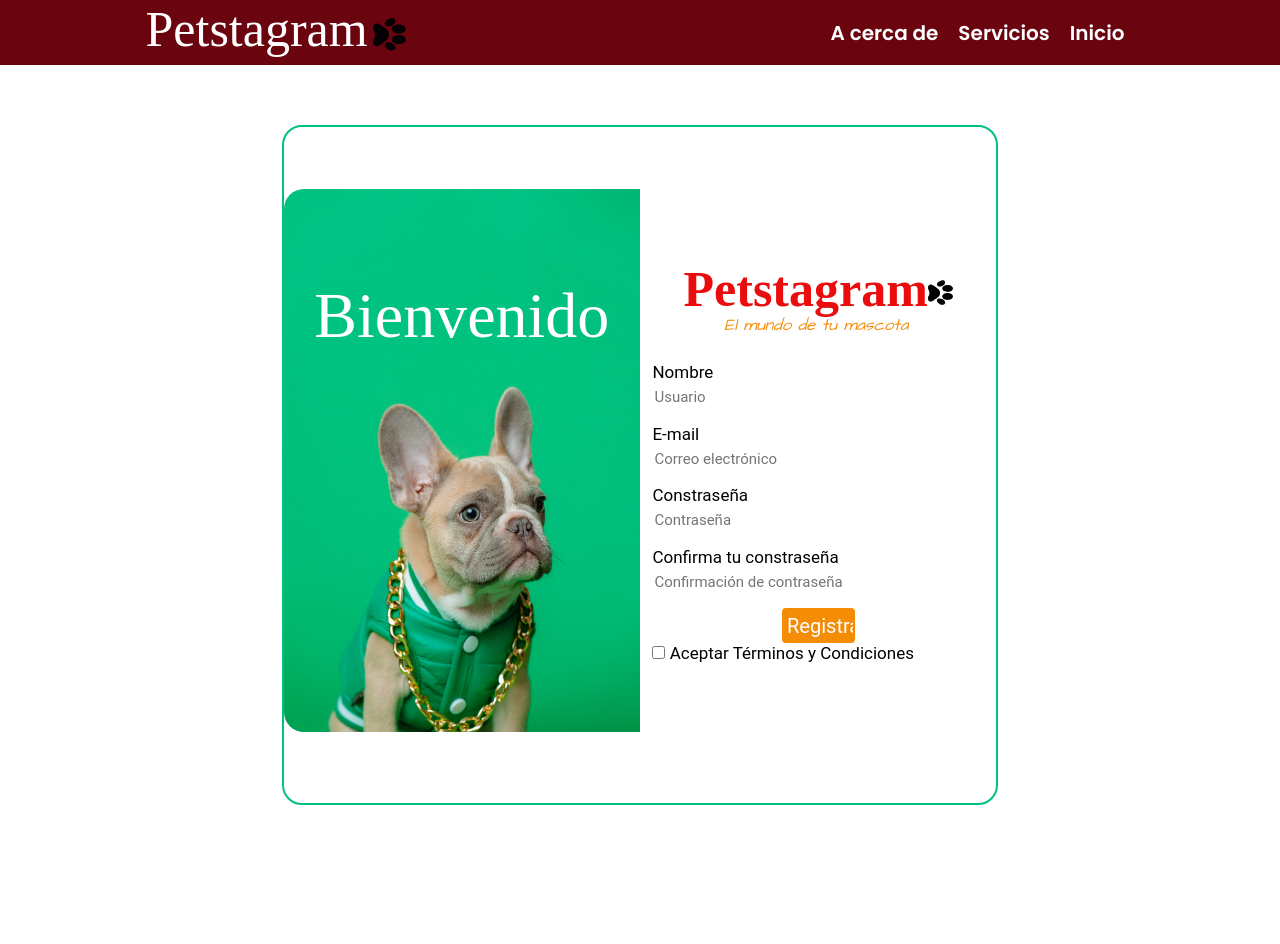
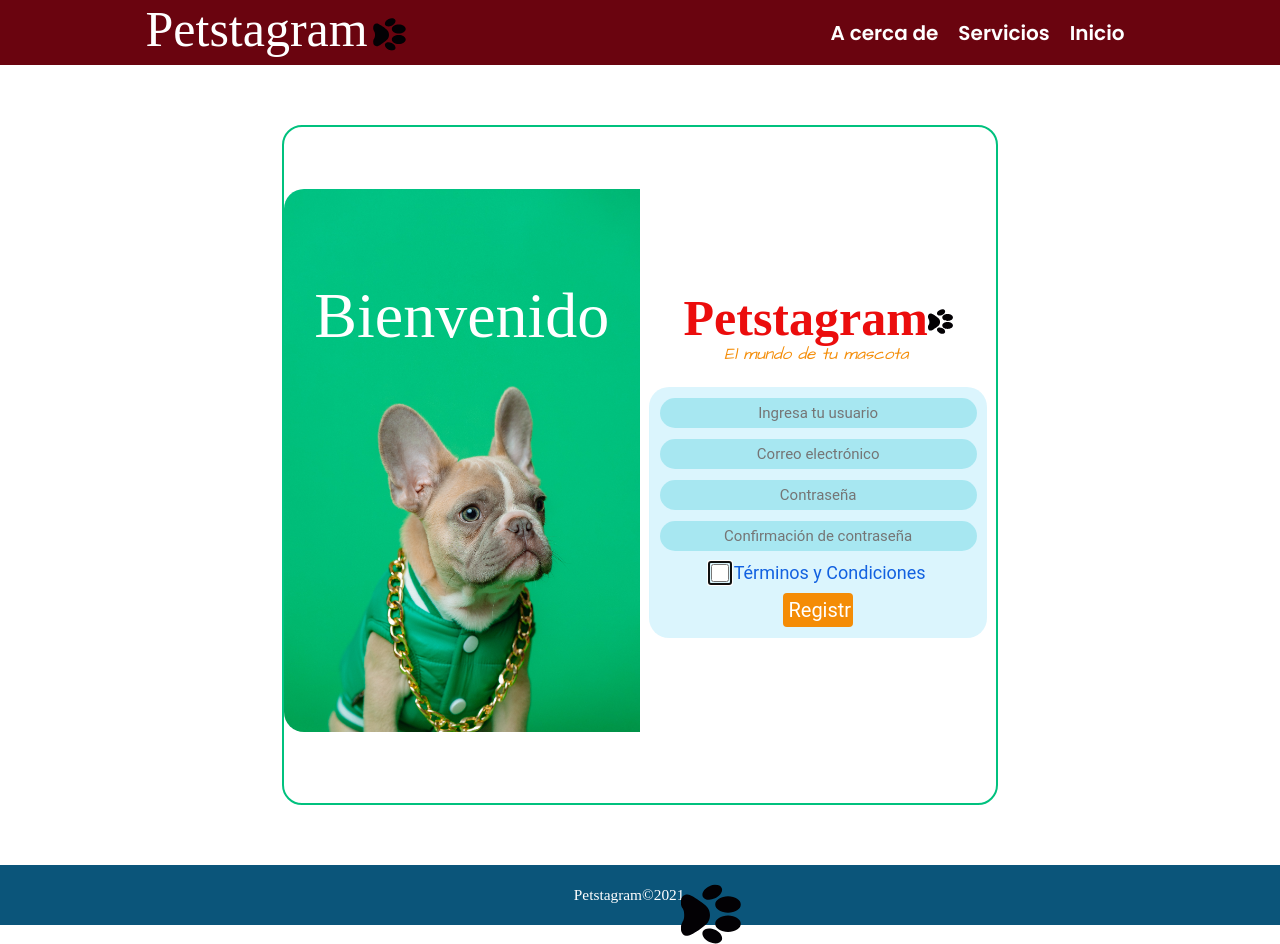
Before and after one commit to Dany3008/Dany3008, a plain HTML site: page index.html in a window 1280 px wide. Before the commit the page ends 865 px from the top, so only its background shows below. Drawn offline with Linux system fonts and the light colour scheme; a web font is replaced by a local one.

Commit message:
Formulario de registro mejorado 9 Oct.

```diff
--- a/css/estilos.css
+++ b/css/estilos.css
@@ -226,10 +226,11 @@ section .contform{
 	width: 95%;
 	height: auto;
 	flex-direction: column;
-	padding: 1%;
+	padding: 3%;
 	/*border: 1px solid #ccc;*/
-	border-radius: 5px;
+	border-radius: 20px;
 	margin: 1%;
+	background-color: #11BCF026;
 }
 
 .contform label{
@@ -251,6 +252,9 @@ section .contform{
     background-color: transparent;
     transition: all 300ms;
     outline:none;
+	background-color: #81DEE891;
+	border-radius: 20px;
+	text-align: center;
   }
 
   .contform input[type="text"]:focus{
@@ -263,6 +267,29 @@ section .contform{
 
   .contform input[type="password"]:focus{
 	color: rgb(243, 243, 243);
+   }
+
+   .contform .checkbox{
+     display: flex;
+     width: 18px;
+	 height: 18px;
+     justify-content: center;
+	 margin-right: 5px;
+   }
+
+   .contform .terminos{
+	display: flex;
+	width: 100%;
+	align-items: center;
+	margin-bottom: 3%;
+	justify-content: center;
+   }
+
+   .contform .text-term{
+	font-family: "Roboto";
+	font-size: 18px;
+	text-decoration: none;
+	color:rgb(18, 97, 224);
    }
 
   .contform input[type="submit"]{
@@ -282,6 +309,40 @@ section .contform{
   transition: all 300ms;
   align-self: center;
 
+}
+
+/*Footer*/
+
+.footer{
+ display: flex;
+ width: 100%;
+ height: 60px;
+}
+
+.footer .content-footer{
+	display: flex;
+	width: 100%;
+	height: 60px;
+	background-color: #0B557A;
+	justify-content: center;
+}
+
+.content-footer .footer-text{
+	font-family: "Ubuntu";
+	display: flex;
+	width: 11%;
+	height: 60px;
+	color: #fff;
+	font-size: 1.2vmax;
+	justify-content: center;
+	align-items: center;
+}
+
+.content-footer .img-footer {
+    display: flex;
+    width: 1.7%;
+	height: auto;
+	rotate: 90deg;
 }
 
 /*------------------------------------*/
--- a/index.html
+++ b/index.html
@@ -4,7 +4,9 @@
 <head>
     <meta charset="UTF-8">
     <meta name="viewport" content="width=device-width, initial-scale=1.0">
-    <title>Petstagram | Inicio</title>
+    <title>Registro | Petstagram</title>
+    <meta name="description" content="Crea tu cuenta Petstagram para subir el contenido divertido de tu mascota.
+    Animate!! ya somos más de 20.000 usuarios compartiendo grandiosas historias">
     <link rel="stylesheet" type="text/css" href="css/estilos.css">
 </head>
 
@@ -45,30 +47,37 @@
                 </div>
                 <p class="slogan">El mundo de tu mascota</p>
 
+                <form class="form" action="">
+                    <label for="nombre" id="name-label"></label>
+                    <input id="nombre" type="text" name="nombre" placeholder="Ingresa tu usuario">
 
+                    <label for="email" id="email-label"></label>
+                    <input id="email" type="email" name="email" placeholder="Correo electrónico">
 
-                <form class="form" action="">
-                    <label for="nombre" id="name-label">Nombre</label>
-                    <input id="nombre" type="text" name="nombre" required placeholder="Usuario">
+                    <label for="password" id="password-label"></label>
+                    <input id="password" type="password" name="password" placeholder="Contraseña">
 
-                    <label for="email" id="email-label">E-mail</label>
-                    <input id="email" type="email" name="email" required placeholder="Correo electrónico">
-
-                    <label for="password" id="password-label">Constraseña</label>
-                    <input id="password" type="password" name="password" required placeholder="Contraseña">
-
-                    <label for="confpassword" id="confpassword-label">Confirma tu constraseña</label>
-                    <input id="confpassword" type="password" name="confpassword" required
-                    placeholder="Confirmación de contraseña">
-                    <input type="submit" id="submit" value="Registrar"/>
-                    <label for="terminos"><input id="terminos" type="checkbox" name="terminos" required> Aceptar Términos y Condiciones</label>
+                    <label for="confpassword" id="confpassword-label"></label>
+                    <input id="confpassword" type="password" name="confpassword"
+                        placeholder="Confirmación de contraseña">
+                    <label for="terminos" id="terminos" class="terminos">
+                    <input id="terminos" type="checkbox" class="checkbox" name="terminos" required autofocus>
+                    <a class="text-term" href="" target="_blank">Términos y Condiciones</a></label>
+                    <input type="submit" id="submit" value="Registrar" />
                 </form>
             </section>
         </section>
     </main>
+    <script></script>
 </body>
-<footer>
 
+<footer class="footer">
+    <div class="content-footer">
+        <p class="footer-text">Petstagram&copy;2021</p>
+        <div class="img-footer">
+            <img src="./img/imglogo.svg" alt="Logo-Petstagram" />
+        </div>
+    </div>
 </footer>
 
 </html>
```
